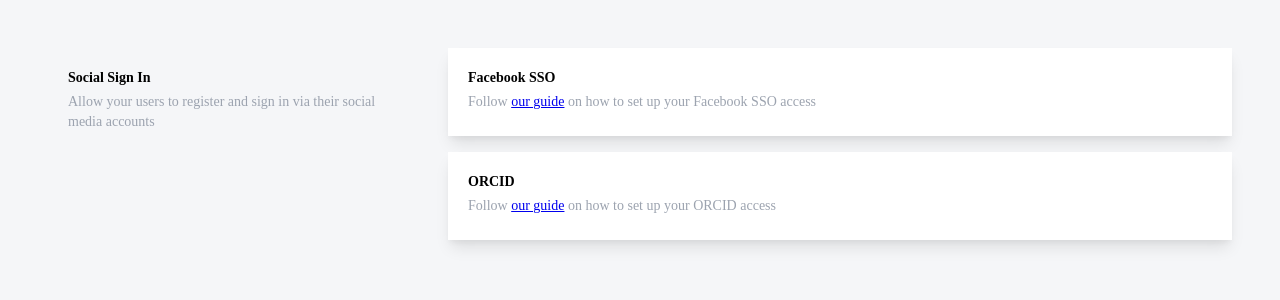
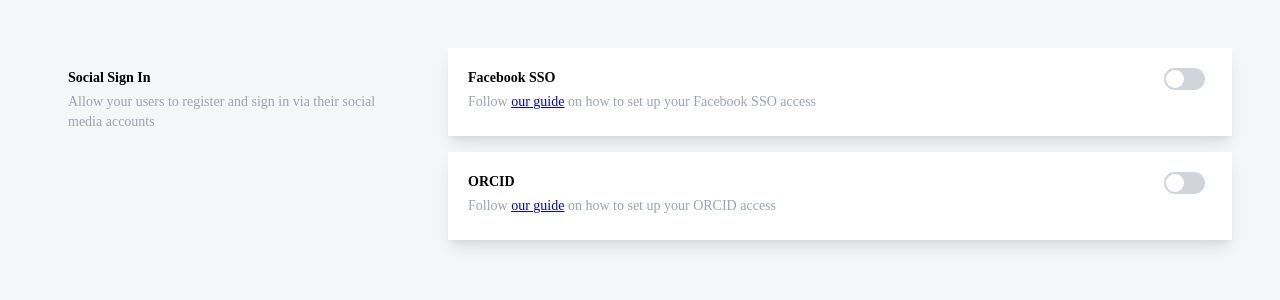
Before and after one commit to krisswiltshire30/zapnito-react, a React (Create React App) app: page / in a window 1280 px wide. Shown: the top 300 px of the page. Built offline with nearby package versions, Linux system fonts and the light colour scheme; a web font is replaced by a local one.

Commit message:
Toggle with UID

```diff
--- a/package.json
+++ b/package.json
@@ -10,6 +10,7 @@
     "react": "^17.0.2",
     "react-dom": "^17.0.2",
     "react-scripts": "4.0.3",
+    "react-uid": "^2.3.1",
     "styled-components": "^5.3.1",
     "web-vitals": "^1.0.1"
   },
--- a/src/components/SettingsCard.jsx
+++ b/src/components/SettingsCard.jsx
@@ -1,5 +1,6 @@
 import React from "react";
 import styled from "styled-components";
+import ToggleSwitch from "./ToggleSwitch";
 
 const CardContainer = styled.div`
   position: relative;
@@ -7,7 +8,7 @@
   background-color: white;
   box-shadow: 0 10px 15px -3px rgba(0, 0, 0, 0.1),
     0 4px 6px -2px rgba(0, 0, 0, 0.05);
-  padding: 1.25rem;
+  padding: 20px;
 `;
 const SettingsCard = (props) => {
   const { title } = props;
@@ -17,6 +18,7 @@
       <p>
         Follow <a href="/">our guide</a> on how to set up your {title} access
       </p>
+        <ToggleSwitch/>
     </CardContainer>
   );
 };
--- a/src/components/SettingsGroup.jsx
+++ b/src/components/SettingsGroup.jsx
@@ -4,7 +4,7 @@
 
 const GroupContainer = styled.div`
   grid-row: span 2 / span 2;
-  padding: 1.25rem;
+  padding: 20px;
 `;
 
 const SettingsGroup = (props) => {
--- /dev/null
+++ b/src/components/ToggleSwitch.jsx
@@ -0,0 +1,67 @@
+import React from "react";
+import { useUID } from "react-uid";
+import styled from "styled-components";
+
+const ToggleWrapper = styled.div`
+  position: absolute;
+  top: 20px;
+  right: 20px;
+  margin-right: 8px;
+  display: inline-block;
+  width: 2.5rem;
+  user-select: none;
+`;
+
+const ToggleLabel = styled.label`
+  position: absolute;
+  top: 0;
+  left: 0;
+  width: 41px;
+  height: 22px;
+  border-radius: 15px;
+  background: rgba(209, 213, 219, 1);
+  cursor: pointer;
+  &::after {
+    content: "";
+    display: block;
+    border-radius: 50%;
+    width: 18px;
+    height: 18px;
+    margin: 2px;
+    background: #ffffff;
+    transition: 0.2s;
+  }
+`;
+const CheckBox = styled.input.attrs({
+  type: "checkbox",
+})`
+  opacity: 0;
+  z-index: 1;
+  border-radius: 15px;
+  width: 41px;
+  height: 26px;
+  &:checked + ${ToggleLabel} {
+    background: #4fbe79;
+    &::after {
+      content: "";
+      display: block;
+      border-radius: 50%;
+      width: 18px;
+      height: 18px;
+      margin-left: 21px;
+      transition: 0.2s;
+    }
+  }
+`;
+
+const ToggleSwitch = () => {
+  const uid = useUID();
+  return (
+    <ToggleWrapper>
+      <CheckBox id={uid} />
+      <ToggleLabel htmlFor={uid} class="toggle-label"></ToggleLabel>
+    </ToggleWrapper>
+  );
+};
+
+export default ToggleSwitch;
```
Also changed, not shown: 1 other file (tests, documents, lock files or other folders).
